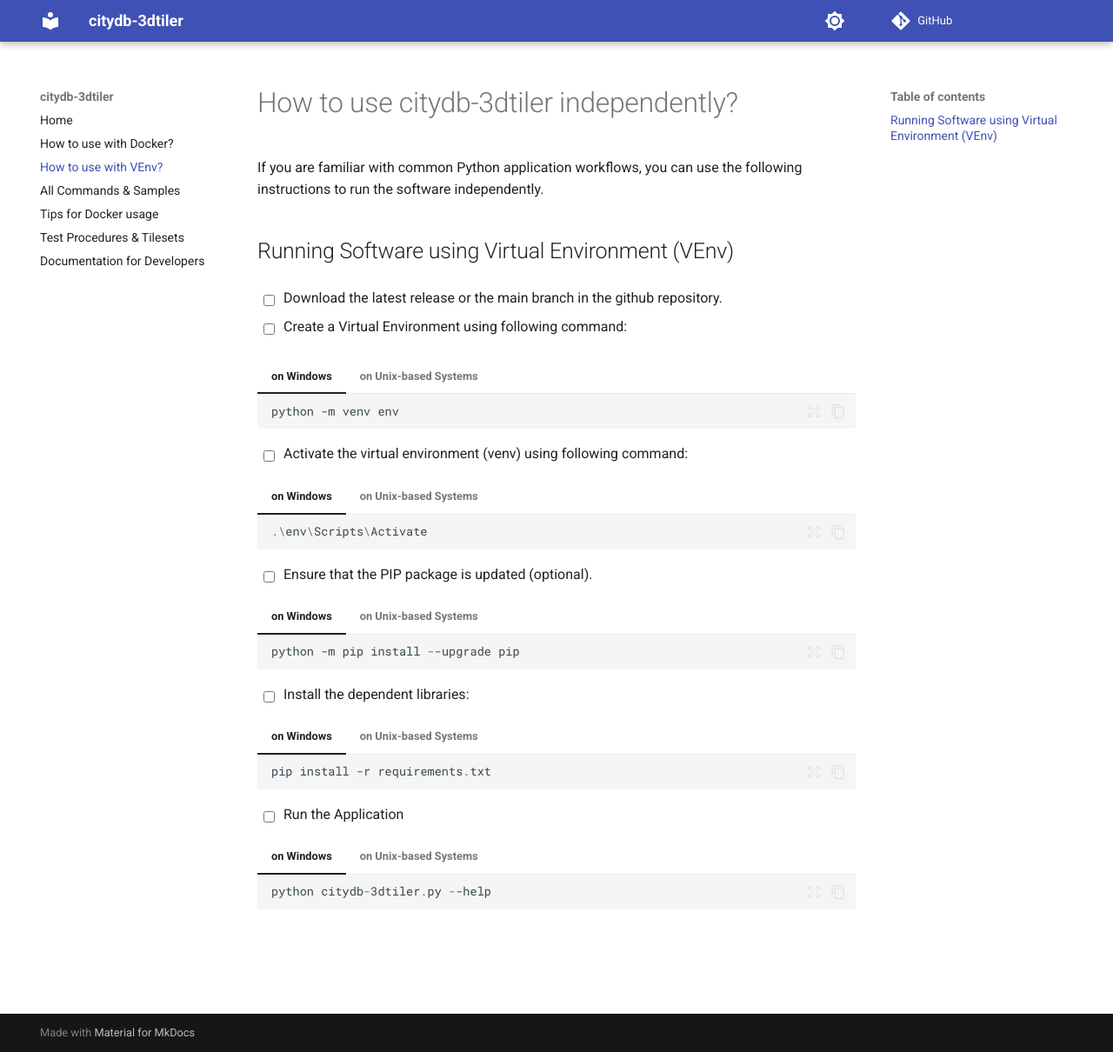
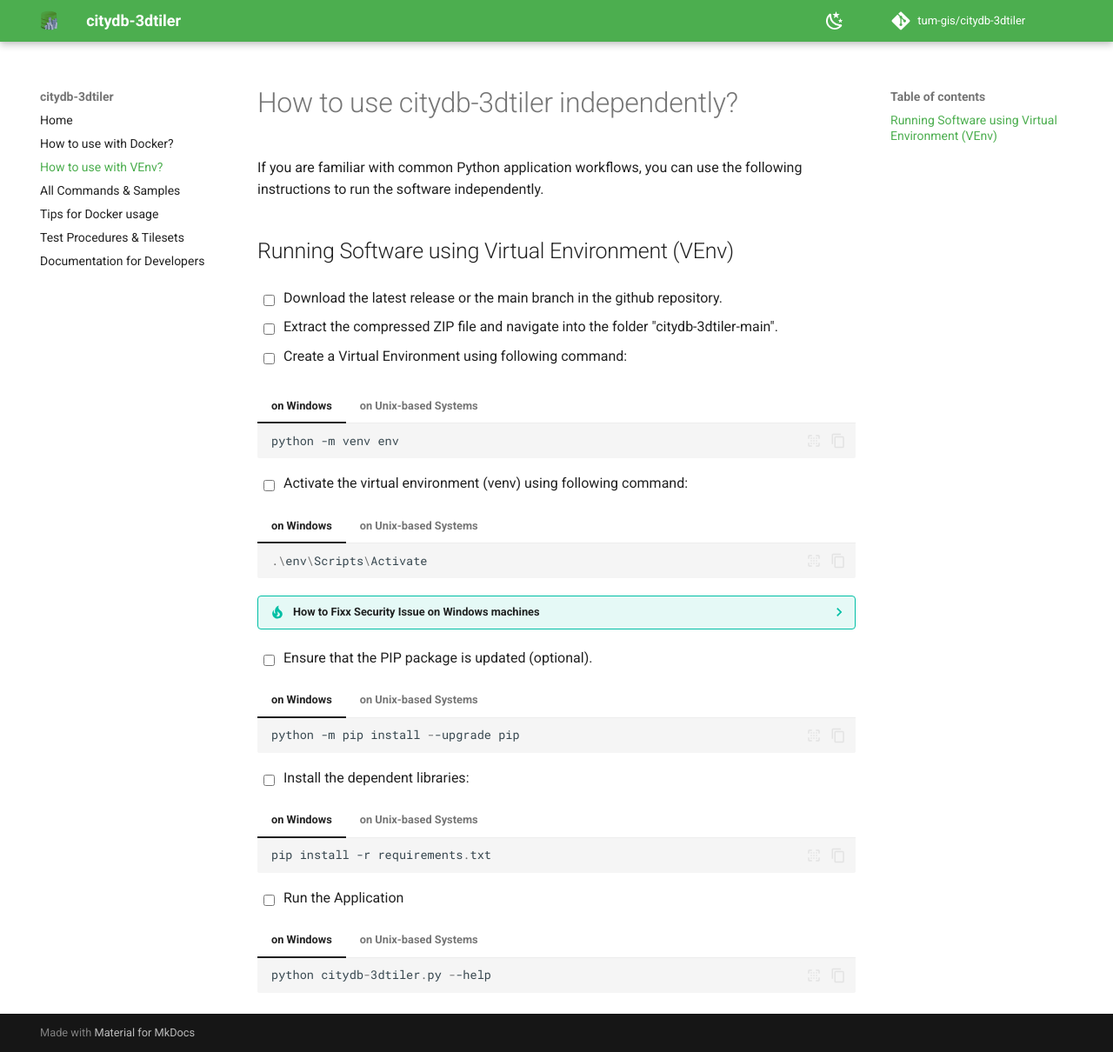
Before and after one commit to tum-gis/citydb-3dtiler, an MkDocs documentation site: the page built from docs/how_to_use_w_venv.md, in a window 1280 px wide and 1210 px high. Shown: the whole window at 87% size. Built offline with MkDocs 1.6.1 and Material for MkDocs 9.7.7, drawn with Linux system fonts in a browser that asks for light colours; comment, search, counter and statistics services are not loaded.

Commit message:
nested folders problem is fixed.

````diff
--- a/docs/how_to_use_w_venv.md
+++ b/docs/how_to_use_w_venv.md
@@ -5,6 +5,8 @@
 ## Running Software using Virtual Environment (VEnv)
 
 - [ ] Download the latest release or the main branch in the github repository.
+
+- [ ] Extract the compressed ZIP file and navigate into the folder "citydb-3dtiler-main".
 
 - [ ] Create a Virtual Environment using following command:
 
@@ -30,6 +32,9 @@
     ```bash
     source env/bin/activate
     ```
+
+??? tip "How to Fixx Security Issue on Windows machines"
+    If the virtual environment activation fails on Windows machine, try to type first ```Set-ExecutionPolicy Unrestricted -Scope Process```. Then try to run the Activate command again.
 
 - [ ] Ensure that the PIP package is updated (optional).
 
--- a/mkdocs.yml
+++ b/mkdocs.yml
@@ -1,7 +1,8 @@
 site_name: "citydb-3dtiler"
+repo_name: "tum-gis/citydb-3dtiler"
 repo_url: "https://github.com/tum-gis/citydb-3dtiler"
 site_url: "https://tum-gis.github.io/citydb-3dtiler"
-#edit_uri: "tree/main/docs"
+edit_uri: "tree/main/docs"
 # exclude_docs: |
 #   /html_documents/
 #   /notebooks/
@@ -15,7 +16,8 @@
   - "Documentation for Developers" : developer_docs.md
 theme:
   name: material
-  icon:
+  logo: ./images/citydb_logo.png
+  favicon: ./images/citydb_logo.png
   admonition:
     note: octicons/tag-16
     abstract: octicons/checklist-16
@@ -32,13 +34,19 @@
   palette:
     # Palette toggle for light mode
     - scheme: default
+      primary: green
+      accent: cyan
+      media: "(prefers-color-scheme: light)"
       toggle:
-        icon: material/brightness-7
+        icon: material/weather-night
         name: Switch to dark mode
     # Palette toggle for dark mode
     - scheme: slate
+      primary: green
+      accent: cyan
+      media: "(prefers-color-scheme: dark)"
       toggle:
-        icon: material/brightness-4
+        icon: material/weather-sunny
         name: Switch to light mode
   features:
     - content.tabs.link
--- a/requirements.txt
+++ b/requirements.txt
@@ -1,4 +1,3 @@
-python>=3.12.3
 anyio==4.12.1
 babel==2.17.0
 backrefs==6.1
````
Also changed, not shown: docs/developer_docs.md (+3 -0 lines), tile_main.py (+6 -4 lines), docs/images/citydb_logo.png (added), 1 other file.
